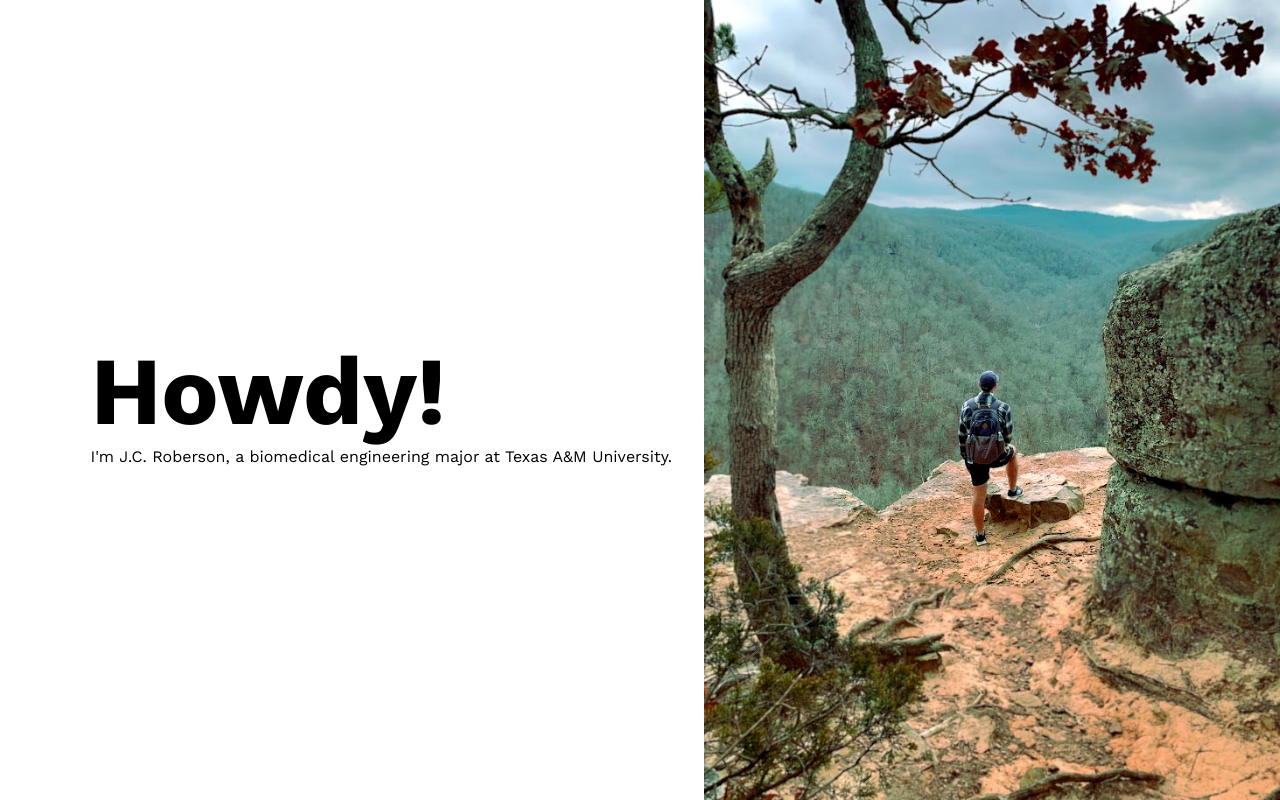
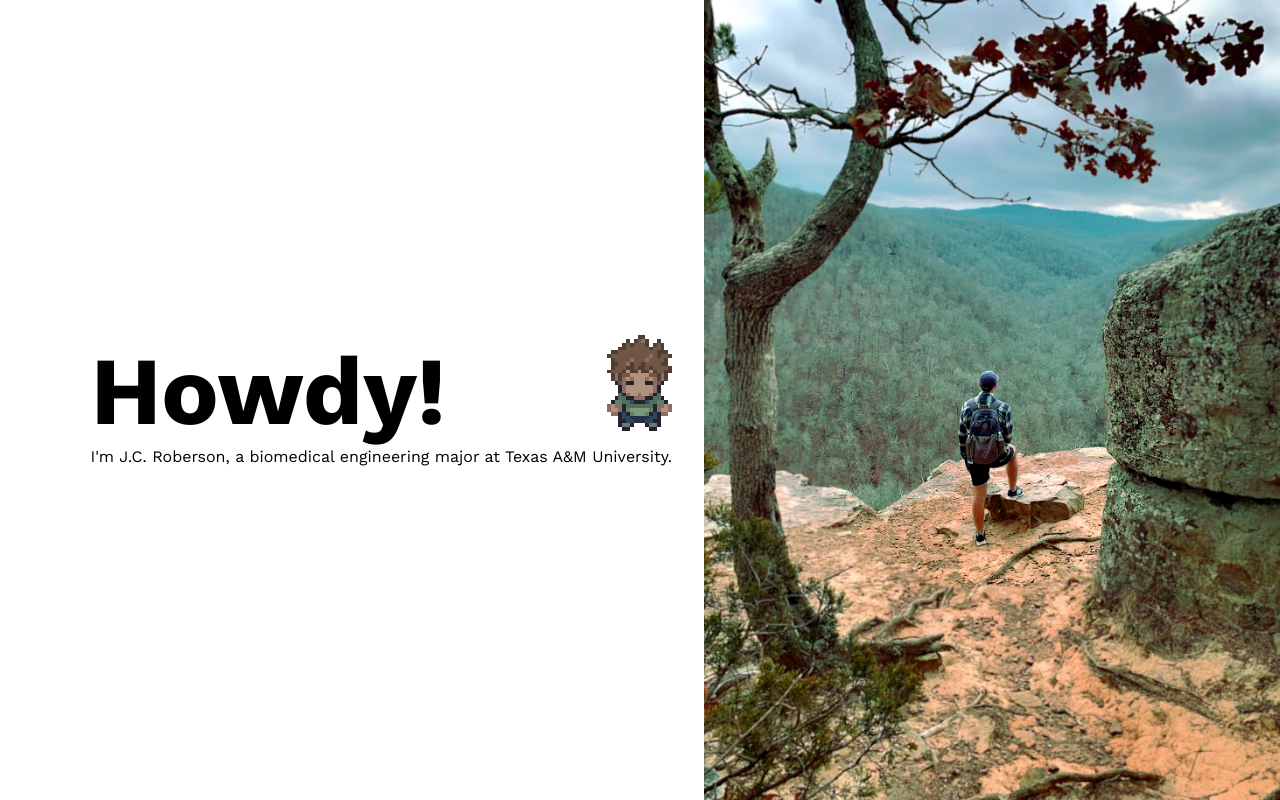
Before and after one commit to jcroberson/jcroberson.github.io, a plain HTML site: page index.html in a window 1280 px wide. Drawn offline with nearby package versions, Linux system fonts and the light colour scheme.

Commit message:
Added Waving Sprite

```diff
--- a/index.html
+++ b/index.html
@@ -13,7 +13,7 @@
     <div id="frame">
         <div class="left-panel">
             <div class="text-container">
-                <h1 class="howdy">Howdy!</h1>
+                <span class="howdy"><b>Howdy!</b></span><img src="images/brock_but_me.gif" id="sprite" align="right">
                 <p class="text">I'm J.C. Roberson, a biomedical engineering major at Texas A&M University.</p>
             </div>
         </div>
--- a/style.css
+++ b/style.css
@@ -41,3 +41,11 @@
 .howdy{
     font-size: 6em;
 }
+
+img{
+    image-rendering: pixelated;
+}
+
+#sprite{
+    height:6em;
+}
```
Also changed, not shown: images/brock_but_me.gif (added), 1 other file.
